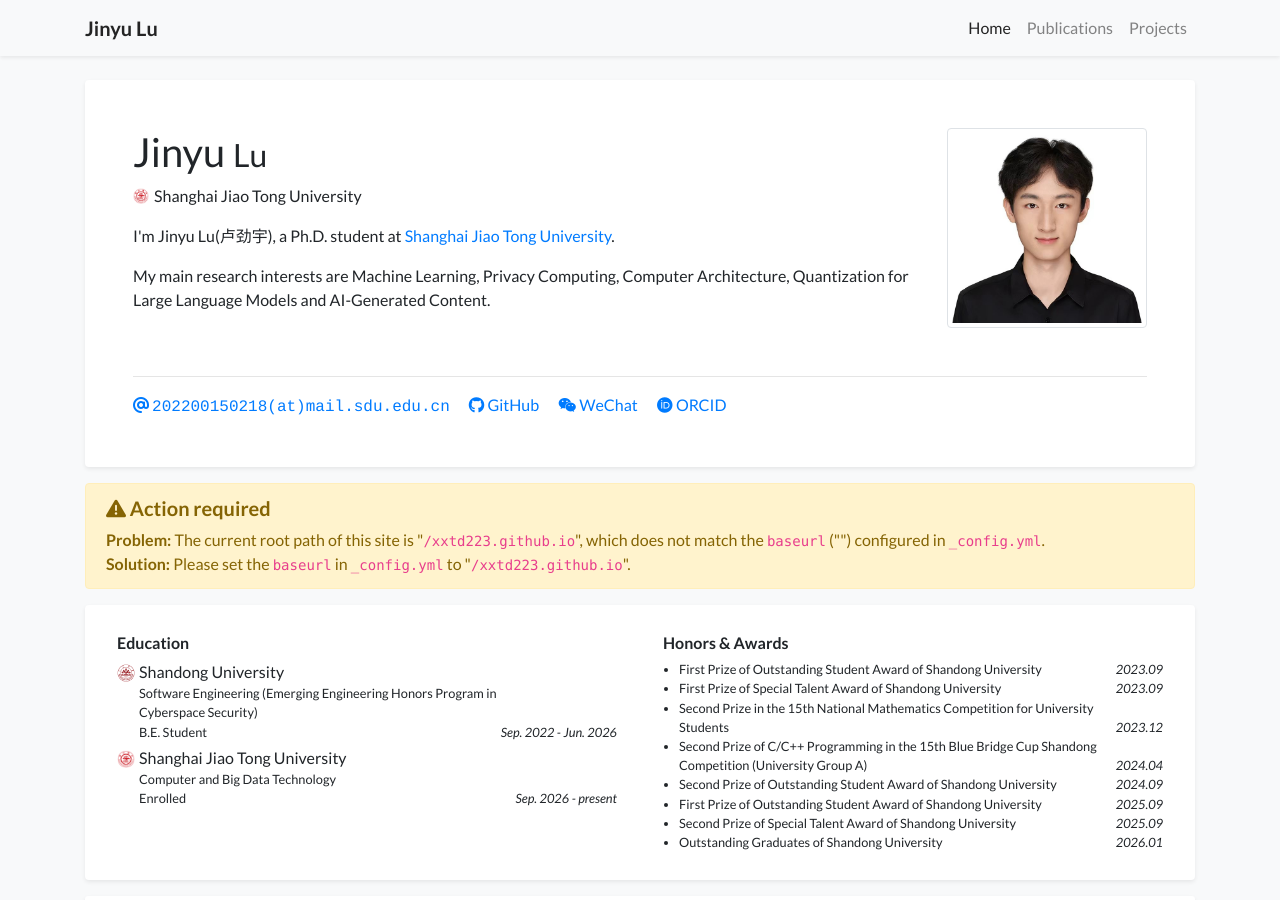
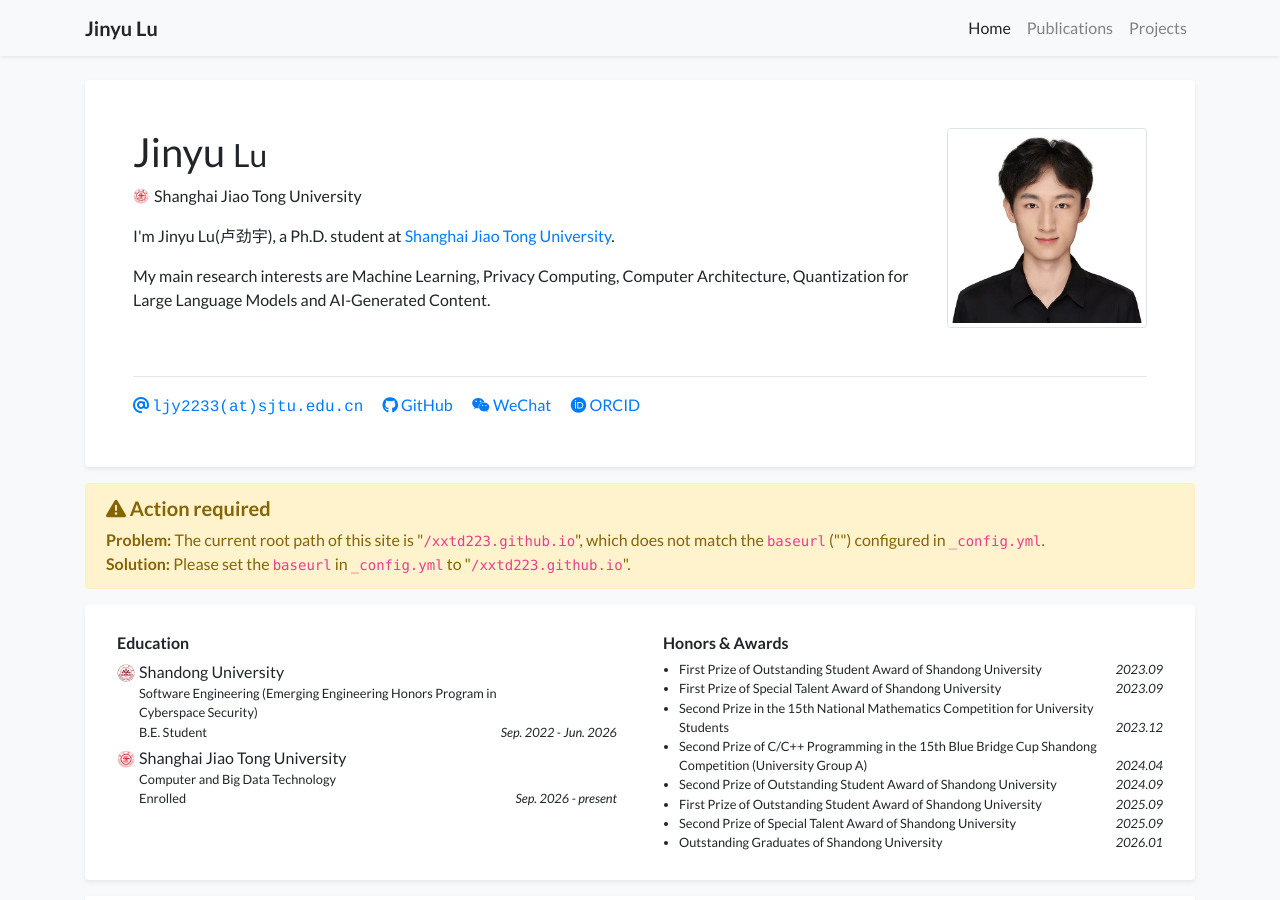
Before and after one commit to xxtd223/xxtd223.github.io, a Jekyll site: the page built from index.html, in a window 1280 px wide and 900 px high. Built offline with Jekyll 4.4.1, drawn with Linux system fonts in a browser that asks for light colours; nearby versions of some CDN libraries; a style sheet for code colours, icons or effects is not loaded.

Commit message:
personal information update

```diff
--- a/_data/profile.yml
+++ b/_data/profile.yml
@@ -7,7 +7,7 @@ positions:
   name: Shanghai Jiao Tong University
 
 
-email: "202200150218@mail.sdu.edu.cn"
+email: "ljy2233@sjtu.edu.cn"
 phone: "15911337405"
 # cv_link: link-to-your-cv-file
 wechat: "ljy13769387206" # This is an example, replace it with your own Google Scholar ID
```
